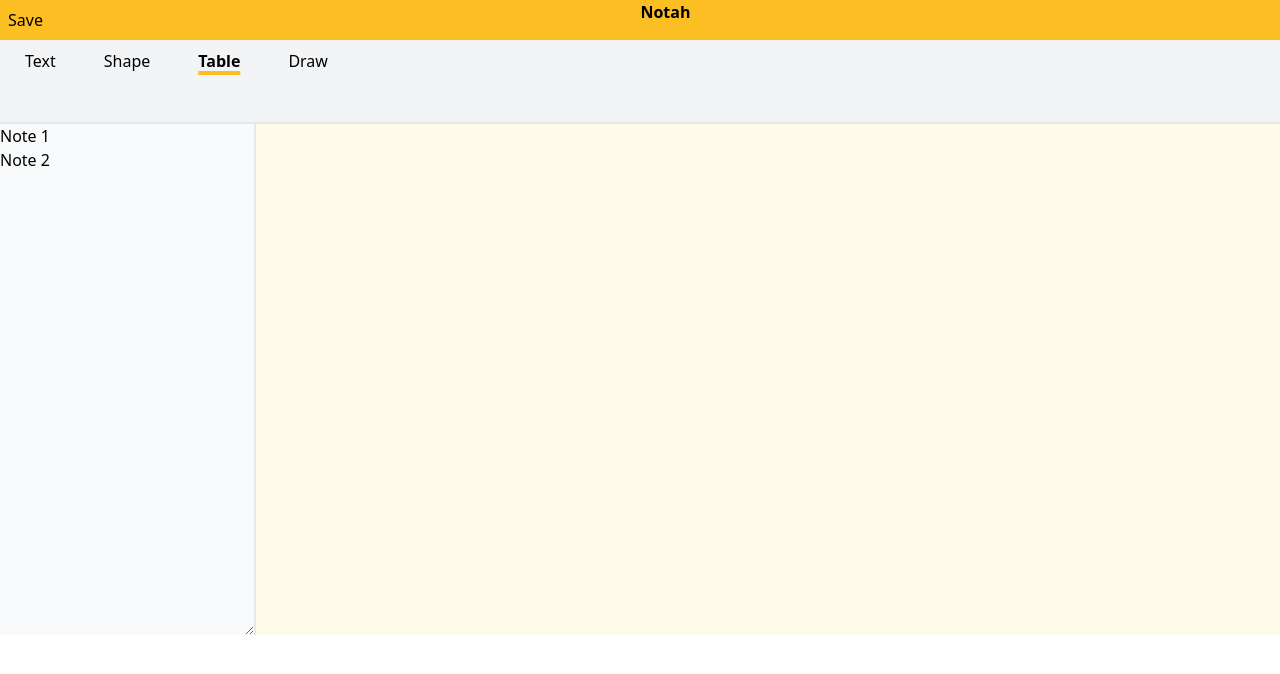
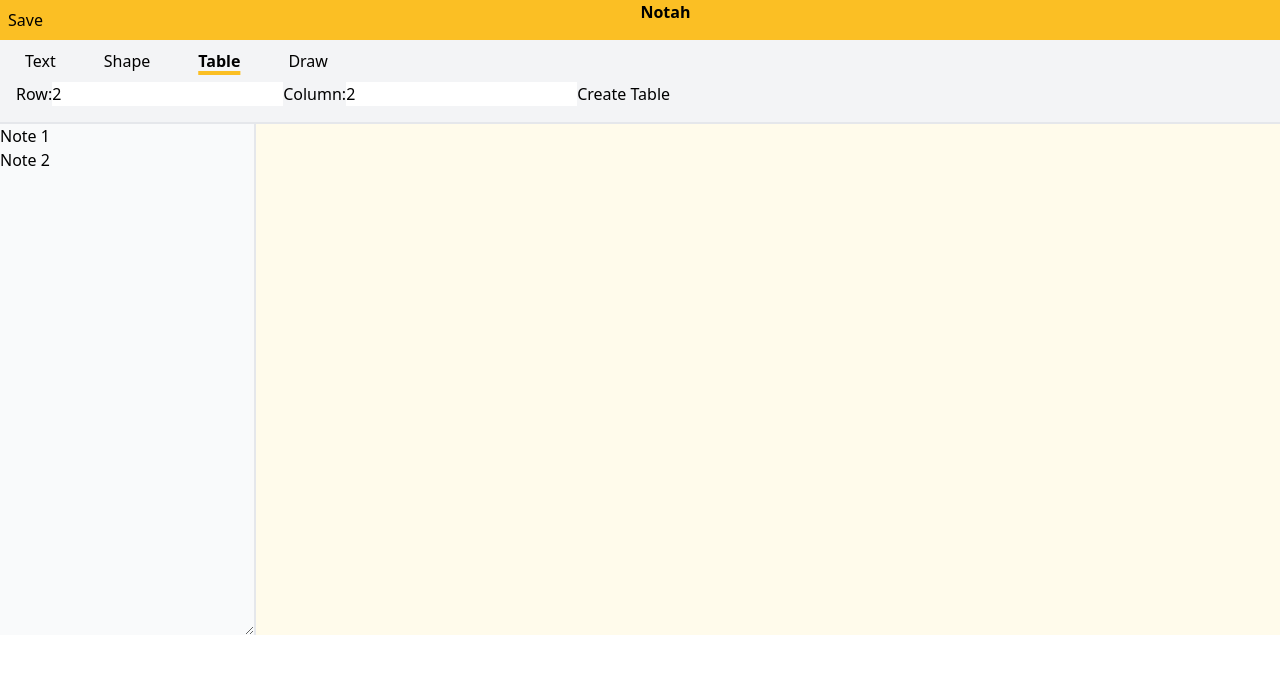
Before and after one commit to kotayam/notah, a React (Vite) app in the folder frontend/: page / in a window 1280 px wide. Both pictures are taken after a click on the button "Table". Shown: the top 674 px of the page. Built offline with nearby package versions, Linux system fonts and the light colour scheme.

Commit message:
able to create different sized table

```diff
--- a/frontend/src/App.tsx
+++ b/frontend/src/App.tsx
@@ -11,6 +11,8 @@ function App() {
   const [bold, setBold] = useState(false);
   const [italic, setItalic] = useState(false);
   const [shape, setShape] = useState('rect');
+  const [headers, setHeaders] = useState<string[]>([]);
+  const [content, setContent] = useState<string[][]>([])
 
   const changeMode = (newMode: string) => {
     setMode(newMode);
@@ -43,6 +45,25 @@ function App() {
     console.log(`shape changed to: ${newShape}`);
   }
 
+  const createTable = (row: number, col: number) => {
+    console.log(`row: ${row}, col: ${col}`);
+    const headers = new Array(col);
+    for (let i = 0; i < headers.length; i++) {
+      headers[i] = `header ${i}`;
+    }
+    setHeaders(headers);
+    console.log(headers);
+    const content = new Array(row-1);
+    content.fill(new Array(col));
+    for (let r = 0; r < content.length; r++) {
+      for (let c = 0; c < content[r].length; c++) {
+        content[r][c] = 'empty';
+      }
+    }
+    setContent(content);
+    console.log(content);
+  }
+
   return (
     <>
     <div>
@@ -51,10 +72,12 @@ function App() {
         font={font} changeFont={changeFont}
         bold={bold} toggleBold={toggleBold}
         italic={italic} toggleItalic={toggleItalic}
-        shape={shape} changeShape={changeShape}/>
+        shape={shape} changeShape={changeShape}
+        createTable={createTable}
+        />
       <div className="flex h-full">
         <Notes />
-        <Canvas mode={mode} fontSize={fontSize} font={font} bold={bold} italic={italic} shape={shape}/>
+        <Canvas mode={mode} fontSize={fontSize} font={font} bold={bold} italic={italic} shape={shape} headers={headers} content={content}/>
       </div>
     </div>
 
--- a/frontend/src/Canvas.tsx
+++ b/frontend/src/Canvas.tsx
@@ -6,7 +6,7 @@ import { CanvasProps } from "./Props.ts";
 import TextBox from "./TextBox.tsx";
 import Table from "./Table.tsx";
 
-export default function Canvas({ mode, fontSize, font, bold, italic, shape }: CanvasProps) {
+export default function Canvas({ mode, fontSize, font, bold, italic, shape, headers, content }: CanvasProps) {
     const [canvasRect, setCanvasRect] = useState({offsetLeft: 0, offsetTop: 0});
     const [scale, setScale] = useState(window.devicePixelRatio);
     const [text, setText] = useState("");
@@ -59,7 +59,7 @@ export default function Canvas({ mode, fontSize, font, bold, italic, shape }: Ca
             newElt = new ShapeElement(canvasElts.length, x, y, true, shape, 0, 0);
         }
         else if (mode === "table") {
-            newElt = new TableElement(canvasElts.length, x, y, true, 2, 2, [['test','test'],['test','test']]);
+            newElt = new TableElement(canvasElts.length, x, y, true, 2, 2, headers, content);
         }
         setSelectedElt(canvasElts.length);
         setCanvasElts(canvasElts => {
--- a/frontend/src/Classes.ts
+++ b/frontend/src/Classes.ts
@@ -45,12 +45,14 @@ export class ShapeElement extends CanvasElement {
 export class TableElement extends CanvasElement {
     row: number;
     col: number;
-    content: string[][];
+    headers: string[];
+    content: string[][]
 
-    constructor(id: number, x: number, y: number, selected: boolean, row: number, col: number, content: string[][]) {
+    constructor(id: number, x: number, y: number, selected: boolean, row: number, col: number, headers: string[], content: string[][]) {
         super(id, x, y, selected);
         this.row = row;
         this.col = col;
+        this.headers = headers;
         this.content = content;
     }
 }
--- a/frontend/src/FunctionBar.tsx
+++ b/frontend/src/FunctionBar.tsx
@@ -1,4 +1,5 @@
-import { TextFunctionBarProps, ShapeFunctionBarProps } from "./Props.ts";
+import { useRef, useEffect, useState } from "react";
+import { TextFunctionBarProps, ShapeFunctionBarProps, TableFunctionBarProps } from "./Props.ts";
 
 export function TextFunctionBar({ font, changeFont, fontSize, changeFontSize, bold, toggleBold, italic, toggleItalic}: TextFunctionBarProps) {
     let boldStyle;
@@ -52,3 +53,18 @@ export function ShapeFunctionBar({ shape, changeShape }: ShapeFunctionBarProps)
         </>
     )
 }
+
+export function TableFunctionBar( { createTable }: TableFunctionBarProps ) {
+    const[numRow, setNumRow] = useState(2);
+    const[numCol, setNumCol] = useState(2);
+
+    return (
+        <>
+        <label htmlFor="row">Row:</label>
+        <input onChange={e => setNumRow(parseInt(e.target.value))} id="row" type="number" value={numRow}/>
+        <label htmlFor="col">Column:</label>
+        <input onChange={e => setNumCol(parseInt(e.target.value))} id="col" type="number" value={numCol}/>
+        <button onClick={_ => createTable(numRow, numCol)}>Create Table</button>
+        </>
+    )
+}
--- a/frontend/src/Props.ts
+++ b/frontend/src/Props.ts
@@ -13,6 +13,7 @@ export type ToolbarProps = {
     toggleItalic: (isItalic: boolean) => void;
     shape: string;
     changeShape: (newShape: string) => void;
+    createTable: (row: number, col: number) => void;
  }
 
 export type CanvasProps = {
@@ -22,6 +23,8 @@ export type CanvasProps = {
     bold: boolean;
     italic: boolean;
     shape: string;
+    headers: string[];
+    content: string[][];
 }
 
 export type TextBoxProps = {
@@ -35,6 +38,10 @@ export type TableProps = {
     elt: TableElement;
     x: number;
     y: number;
+}
+
+export type TableRowProps = {
+    rowContent: string[];
 }
 
 export type ModeSelectorProps = {
@@ -58,3 +65,7 @@ export type ShapeFunctionBarProps = {
     shape: string;
     changeShape: (newShape: string) => void;
 }
+
+export type TableFunctionBarProps = {
+    createTable: (row: number, col: number) => void;
+}
--- a/frontend/src/Table.tsx
+++ b/frontend/src/Table.tsx
@@ -1,20 +1,21 @@
 import { TableProps } from "./Props.ts";
+import TableRow from "./TableRow.tsx";
 
 export default function Table({ elt, x, y }: TableProps) {
     return (
         <>
-        <table className="absolute border border-collapse table-auto" style={{top: y, left: x}}>
+        <table className="absolute border-gray-800 border-collapse table-auto" style={{top: y, left: x}}>
             <thead>
                 <tr>
-                    {elt.content[0].map((head, headID) =>
-                        <th key={headID}>{head}</th>)}
+                    {elt.headers.map((head, headID) =>
+                        <th className="border border-gray-800" onClick={e => console.log(e)} key={headID}>{head}</th>
+                    )}
                 </tr>
             </thead>
             <tbody>
-                <tr>
-                    {elt.content[1].map((row, rowID) =>
-                        (<td  key={rowID}>{row}</td>))}
-                </tr>
+                {elt.content.map((rowContent, rowID) =>
+                    <TableRow key={rowID} rowContent={rowContent}/>
+                )}
             </tbody>
         </table>
         </>
--- /dev/null
+++ b/frontend/src/TableRow.tsx
@@ -0,0 +1,11 @@
+import { TableRowProps } from "./Props.ts";
+
+export default function TableRow({ rowContent }: TableRowProps) {
+    return (
+        <tr>
+            {rowContent.map((content, colId) =>
+                (<td  className="border border-gray-800" key={colId}>{content}</td>)
+            )}
+        </tr>
+    )
+}
--- a/frontend/src/Toolbar.tsx
+++ b/frontend/src/Toolbar.tsx
@@ -1,22 +1,30 @@
 import "./App.css";
 import { ToolbarProps } from "./Props.ts";
 import ModeSelector from "./ModeSelector.tsx";
-import { TextFunctionBar, ShapeFunctionBar } from "./FunctionBar.tsx";
+import { TextFunctionBar, ShapeFunctionBar, TableFunctionBar } from "./FunctionBar.tsx";
 
-export default function Toolbar({ mode, changeMode, fontSize, changeFontSize, font, changeFont, bold, toggleBold, italic, toggleItalic, shape, changeShape }: ToolbarProps) {
+export default function Toolbar({ mode, changeMode, fontSize, changeFontSize, font, changeFont, bold, toggleBold, italic, toggleItalic, shape, changeShape, createTable }: ToolbarProps) {
     const returnFunctionBar = () => {
         switch(mode) {
             case 'text':
-                return <TextFunctionBar
+                return (
+                <TextFunctionBar
                     fontSize={fontSize} changeFontSize={changeFontSize}
                     font={font} changeFont={changeFont}
                     bold={bold} toggleBold={toggleBold}
                     italic={italic} toggleItalic={toggleItalic}
+                />)
+            case 'shape':
+                return (
+                <ShapeFunctionBar
+                    shape={shape} changeShape={changeShape}
+                />)
+            case 'table':
+                return (
+                <TableFunctionBar
+                    createTable={createTable}
                 />
-            case 'shape':
-                return <ShapeFunctionBar
-                    shape={shape} changeShape={changeShape}
-                />
+                )
         }
     }
 
```
